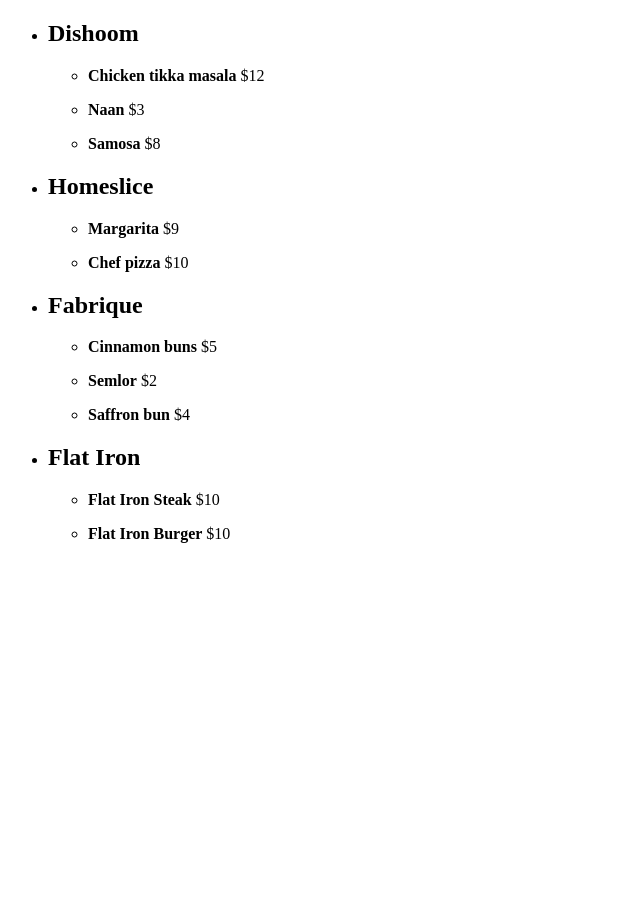
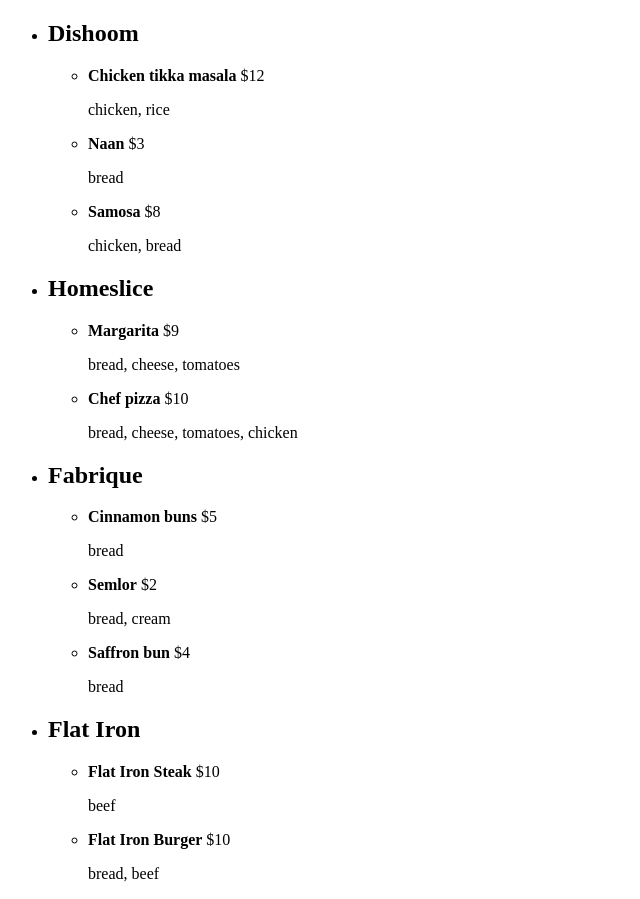
Before and after one commit to vitchet/react-vitaly, a React (Vite) app: page / in a window 1280 px wide. Shown: the whole page, without its empty margins (0-640 px from the left). Before the commit the page ends 800 px from the top, so only its background shows below. Built offline with nearby package versions, Linux system fonts and the light colour scheme.

Commit message:
Add ingredients.
- Add Ingredient component to show ingrediesnts for each dish.
- Use new Ingredient component inside Dish.
- Move key attribute into <li> tag to separate iteration from the iteratable component's logic.

```diff
--- a/src/components/dish/dish.jsx
+++ b/src/components/dish/dish.jsx
@@ -1,7 +1,12 @@
+import { Ingredient } from "../ingredient/ingredient";
+
 export const Dish = ({ name, price, ingredients }) => {
   return (
-    <p>
-      <b>{name}</b> ${price}
-    </p>
+    <>
+      <p>
+        <b>{name}</b> ${price}
+      </p>
+      <p>{ingredients.join(", ")}</p>
+    </>
   );
 };
--- /dev/null
+++ b/src/components/ingredient/ingredient.jsx
@@ -0,0 +1,3 @@
+export const Ingredient = ({ name }) => {
+  return name;
+};
--- a/src/components/restaurant-view/restaurant-view.jsx
+++ b/src/components/restaurant-view/restaurant-view.jsx
@@ -4,8 +4,8 @@
   return (
     <ul>
       {restaurants.map(({ id, name, menu }) => (
-        <li>
-          <Restaurant key={id} name={name} dishes={menu} />
+        <li key={id}>
+          <Restaurant name={name} dishes={menu} />
         </li>
       ))}
     </ul>
--- a/src/components/restaurant/restaurant.jsx
+++ b/src/components/restaurant/restaurant.jsx
@@ -6,13 +6,8 @@
       <h2>{name}</h2>
       <ul>
         {dishes.map(({ id, name, price, ingredients }) => (
-          <li>
-            <Dish
-              key={id}
-              name={name}
-              price={price}
-              ingredients={ingredients}
-            />
+          <li key={id}>
+            <Dish name={name} price={price} ingredients={ingredients} />
           </li>
         ))}
       </ul>
```
